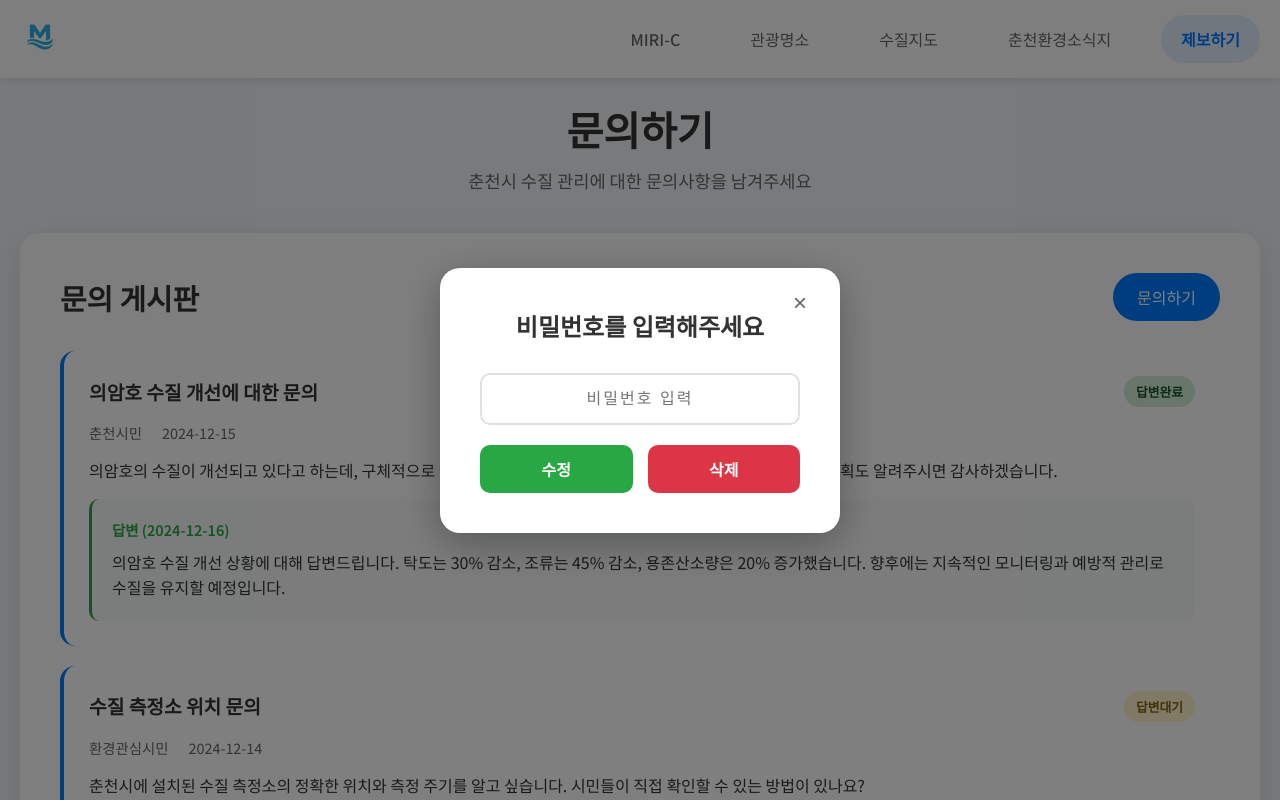
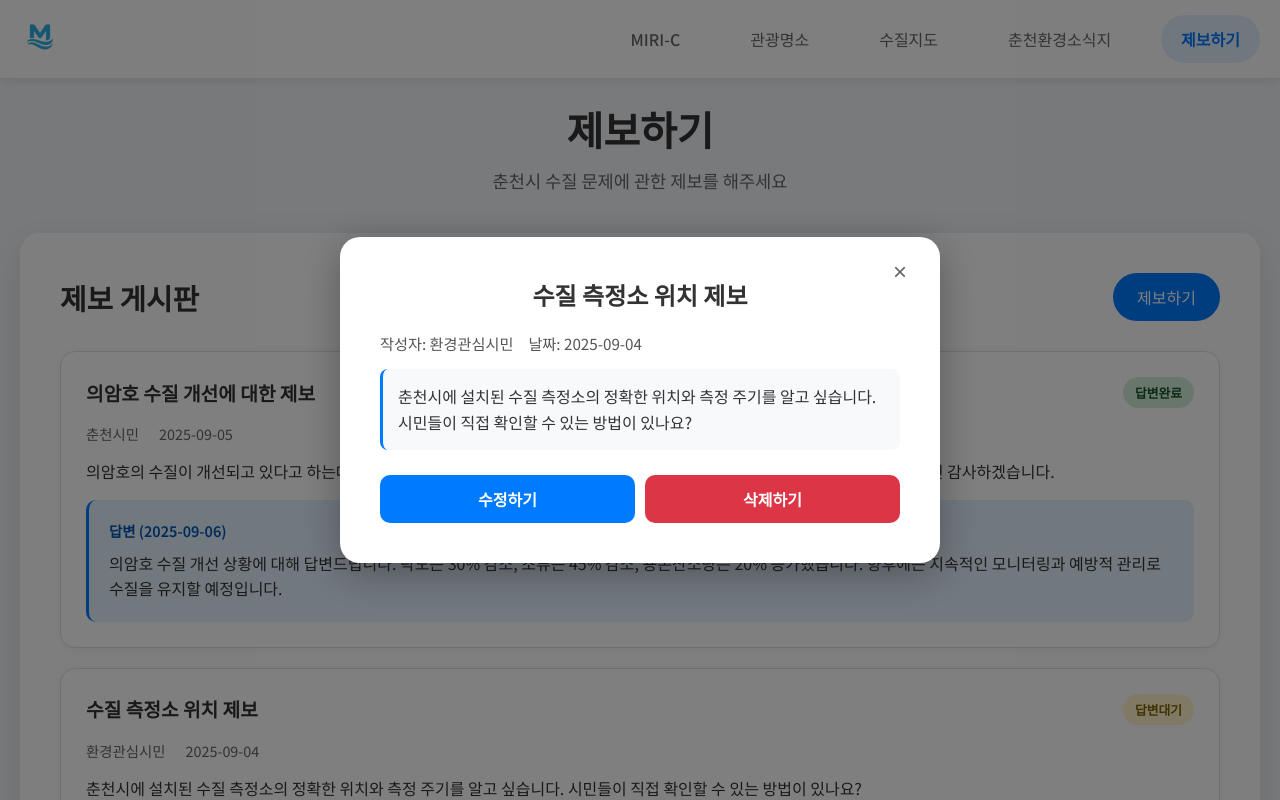
Before and after one commit to byeol01/Chuncheon, a React (Create React App) app: page /contact in a window 1280 px wide. Both pictures are taken after a click on the element 640 px from the left and 752 px from the top of the page. Shown: the top 800 px of the page. Built offline with nearby package versions, Linux system fonts and the light colour scheme.

Commit message:
제보하기 수정

```diff
--- a/src/pages/ContactPage.tsx
+++ b/src/pages/ContactPage.tsx
@@ -1,7 +1,7 @@
 import React, { useState } from 'react';
 import styled from 'styled-components';
 
-// 문의글 타입 정의
+// 제보글 타입 정의
 interface ContactPost {
   id: number;
   title: string;
@@ -10,6 +10,7 @@ interface ContactPost {
   date: string;
   status: 'pending' | 'answered' | 'closed';
   password: string;
+  reportImage?: string; // 제보사진 필드 추가
   answer?: string;
   answerDate?: string;
 }
@@ -86,17 +87,18 @@ const BoardHeader = styled.div`
 
 const PostList = styled.div`
   .post-item {
-    background: rgba(255, 255, 255, 0.7);
+    background: rgba(255, 255, 255, 0.9);
     border-radius: 15px;
     padding: 25px;
     margin-bottom: 20px;
-    border-left: 4px solid #007bff;
+    border: 1px solid #e0e0e0; /* 테두리 추가 */
+    box-shadow: 0 2px 10px rgba(0, 0, 0, 0.05); /* 그림자 추가 */
     transition: all 0.3s ease;
     cursor: pointer;
 
     &:hover {
-      transform: translateY(-2px);
-      box-shadow: 0 4px 20px rgba(0, 0, 0, 0.1);
+      transform: translateY(-3px);
+      box-shadow: 0 6px 20px rgba(0, 0, 0, 0.1);
     }
 
     .post-header {
@@ -157,15 +159,15 @@ const PostList = styled.div`
     }
 
     .post-answer {
-      background: #f8f9fa;
+      background: #E4F1FE; /* 관리자 답변 박스 배경색 수정 */
       border-radius: 10px;
       padding: 20px;
       margin-top: 15px;
-      border-left: 3px solid #28a745;
+      border-left: 3px solid #007bff; /* 답변 박스 왼쪽 테두리 색상도 #007bff 계열로 변경 */
 
       .answer-header {
         font-weight: 600;
-        color: #28a745;
+        color: #0056b3; /* 답변 헤더 텍스트 색상 변경 */
         margin-bottom: 10px;
         font-size: 0.9rem;
       }
@@ -178,7 +180,18 @@ const PostList = styled.div`
   }
 `;
 
-// 문의하기 모달 스타일
+const ReportImageThumbnail = styled.img`
+  max-width: 150px; // 썸네일 최대 너비
+  max-height: 100px; // 썸네일 최대 높이
+  object-fit: contain;
+  border-radius: 5px;
+  margin-top: 10px;
+  margin-bottom: 10px; /* 이미지와 내용 사이 간격 추가 */
+  border: 1px solid #e0e0e0; /* 이미지 테두리 추가 */
+  display: block;
+`;
+
+// 제보하기 모달 스타일
 const ContactModal = styled.div<{ $isOpen: boolean }>`
   position: fixed;
   top: 0;
@@ -232,6 +245,79 @@ const ModalContent = styled.div`
       background: #f0f0f0;
     }
   }
+`;
+
+// 제보 상세 모달 스타일
+const ReportDetailModalContainer = styled(ContactModal)``; // ContactModal의 스타일 재사용
+
+const ReportDetailContent = styled(ModalContent)`
+  h3 {
+    margin-bottom: 20px;
+  }
+  .detail-meta {
+    font-size: 0.95rem;
+    color: #555;
+    margin-bottom: 15px;
+    span {
+      margin-right: 15px;
+    }
+  }
+  .detail-content {
+    background: #f8f9fa;
+    border-left: 3px solid #007bff;
+    padding: 15px;
+    border-radius: 8px;
+    line-height: 1.6;
+    color: #333;
+    margin-top: 15px;
+    margin-bottom: 25px;
+  }
+  .detail-action-buttons {
+    display: flex;
+    gap: 10px;
+    margin-top: 20px;
+    button {
+      flex: 1;
+      padding: 12px;
+      border-radius: 10px;
+      font-size: 1rem;
+      font-weight: 600;
+      cursor: pointer;
+      transition: all 0.3s ease;
+      &.edit-btn {
+        background: #007bff;
+        color: white;
+        border: none;
+        &:hover {
+          background: #0056b3;
+        }
+      }
+      &.delete-btn {
+        background: #dc3545;
+        color: white;
+        border: none;
+        &:hover {
+          background: #c82333;
+        }
+      }
+    }
+  }
+`;
+
+const ImagePreview = styled.img`
+  max-width: 100%;
+  max-height: 300px; // 상세 보기 및 업로드 미리보기 이미지 최대 높이
+  object-fit: contain;
+  border-radius: 5px;
+  margin-top: 15px;
+  margin-bottom: 15px;
+  display: block;
+`;
+
+const UploadMessage = styled.p`
+  font-size: 0.9rem;
+  color: #28a745;
+  margin-top: 5px;
 `;
 
 // 비밀번호 입력 모달 스타일
@@ -537,37 +623,43 @@ const ContactPage: React.FC = () => {
   const [isContactModalOpen, setIsContactModalOpen] = useState(false);
   const [isPasswordModalOpen, setIsPasswordModalOpen] = useState(false);
   const [isEditModalOpen, setIsEditModalOpen] = useState(false);
+  const [isReportDetailModalOpen, setIsReportDetailModalOpen] = useState(false); // 제보 상세 모달 상태
   const [selectedPost, setSelectedPost] = useState<ContactPost | null>(null);
   const [password, setPassword] = useState('');
+  const [imageUploadMessage, setImageUploadMessage] = useState(''); // 이미지 업로드 메시지 상태
+
   const [contactPosts, setContactPosts] = useState<ContactPost[]>([
     {
       id: 1,
-      title: "의암호 수질 개선에 대한 문의",
+      title: "의암호 수질 개선에 대한 제보",
       content: "의암호의 수질이 개선되고 있다고 하는데, 구체적으로 어떤 지표가 개선되었는지 궁금합니다. 또한 향후 수질 관리 계획도 알려주시면 감사하겠습니다.",
       author: "춘천시민",
-      date: "2024-12-15",
+      date: "2025-09-05", // 날짜 수정
       status: "answered",
       password: "1234",
+      reportImage: "", // 제보사진 플레이스홀더
       answer: "의암호 수질 개선 상황에 대해 답변드립니다. 탁도는 30% 감소, 조류는 45% 감소, 용존산소량은 20% 증가했습니다. 향후에는 지속적인 모니터링과 예방적 관리로 수질을 유지할 예정입니다.",
-      answerDate: "2024-12-16"
+      answerDate: "2025-09-06"
     },
     {
       id: 2,
-      title: "수질 측정소 위치 문의",
+      title: "수질 측정소 위치 제보",
       content: "춘천시에 설치된 수질 측정소의 정확한 위치와 측정 주기를 알고 싶습니다. 시민들이 직접 확인할 수 있는 방법이 있나요?",
       author: "환경관심시민",
-      date: "2024-12-14",
+      date: "2025-09-04", // 날짜 수정
       status: "pending",
-      password: "5678"
+      password: "5678",
+      reportImage: "", // 제보사진 플레이스홀더
     },
     {
       id: 3,
       title: "조류 경고 시스템 개선 제안",
       content: "현재 조류 경고 시스템이 있지만, 더 정확하고 빠른 알림이 필요합니다. 스마트폰 앱을 통한 실시간 알림 서비스 도입을 제안합니다.",
       author: "수질전문가",
-      date: "2024-12-13",
+      date: "2025-09-03", // 날짜 수정
       status: "closed",
-      password: "9999"
+      password: "9999",
+      reportImage: "", // 제보사진 플레이스홀더
     }
   ]);
 
@@ -575,13 +667,15 @@ const ContactPage: React.FC = () => {
     title: '',
     content: '',
     author: '',
-    password: ''
+    password: '',
+    reportImage: '', // 제보사진 상태 추가
   });
 
   const [editContact, setEditContact] = useState({
     title: '',
     content: '',
-    author: ''
+    author: '',
+    reportImage: '', // 제보사진 상태 추가
   });
 
   const toggleDarkMode = () => {
@@ -590,16 +684,18 @@ const ContactPage: React.FC = () => {
 
   const handleNewContact = () => {
     setIsContactModalOpen(true);
+    setImageUploadMessage(''); // 모달 열릴 때 메시지 초기화
   };
 
   const handleCloseContactModal = () => {
     setIsContactModalOpen(false);
-    setNewContact({ title: '', content: '', author: '', password: '' });
+    setNewContact({ title: '', content: '', author: '', password: '', reportImage: '' });
+    setImageUploadMessage(''); // 모달 닫을 때 메시지 초기화
   };
 
   const handleSubmitContact = () => {
     if (!newContact.title.trim() || !newContact.content.trim() || !newContact.author.trim() || !newContact.password.trim()) {
-      alert('모든 필드를 입력해주세요.');
+      alert('모든 필수 필드를 입력해주세요.');
       return;
     }
 
@@ -608,20 +704,25 @@ const ContactPage: React.FC = () => {
       title: newContact.title,
       content: newContact.content,
       author: newContact.author,
-      date: new Date().toISOString().split('T')[0],
+      date: "2025-09-05", // 현재 날짜 대신 고정 날짜로 변경
       status: 'pending',
-      password: newContact.password
+      password: newContact.password,
+      reportImage: newContact.reportImage // 제보사진 포함
     };
 
     setContactPosts([newPost, ...contactPosts]);
     handleCloseContactModal();
-    alert('문의글이 성공적으로 등록되었습니다.');
+    alert('제보글이 성공적으로 등록되었습니다.'); // 메시지 변경
   };
 
   const handlePostClick = (post: ContactPost) => {
     setSelectedPost(post);
-    setIsPasswordModalOpen(true);
-    setPassword('');
+    setIsReportDetailModalOpen(true); // 상세 보기 모달 열기
+  };
+
+  const handleCloseReportDetailModal = () => {
+    setIsReportDetailModalOpen(false);
+    setSelectedPost(null);
   };
 
   const handleClosePasswordModal = () => {
@@ -630,13 +731,17 @@ const ContactPage: React.FC = () => {
     setPassword('');
   };
 
-  const handlePasswordSubmit = () => {
+  const handlePasswordSubmit = (action: 'edit' | 'delete') => {
     if (!selectedPost) return;
 
     if (password === selectedPost.password) {
-      // 비밀번호가 맞으면 수정/삭제 모달 표시
       setIsPasswordModalOpen(false);
       setPassword('');
+      if (action === 'edit') {
+        handleEdit();
+      } else if (action === 'delete') {
+        handleDelete();
+      }
     } else {
       alert('비밀번호가 일치하지 않습니다.');
       setPassword('');
@@ -649,33 +754,36 @@ const ContactPage: React.FC = () => {
     setEditContact({
       title: selectedPost.title,
       content: selectedPost.content,
-      author: selectedPost.author
+      author: selectedPost.author,
+      reportImage: selectedPost.reportImage || '', // 제보사진 포함
     });
     setIsEditModalOpen(true);
+    setImageUploadMessage(''); // 모달 열릴 때 메시지 초기화
   };
 
   const handleDelete = () => {
     if (!selectedPost) return;
 
-    if (window.confirm('정말로 이 문의글을 삭제하시겠습니까?')) {
+    if (window.confirm('정말로 이 제보글을 삭제하시겠습니까?')) { // 메시지 변경
       setContactPosts(contactPosts.filter(post => post.id !== selectedPost.id));
       setIsPasswordModalOpen(false);
       setSelectedPost(null);
-      alert('문의글이 삭제되었습니다.');
+      alert('제보글이 삭제되었습니다.'); // 메시지 변경
     }
   };
 
   const handleCloseEditModal = () => {
     setIsEditModalOpen(false);
     setSelectedPost(null);
-    setEditContact({ title: '', content: '', author: '' });
+    setEditContact({ title: '', content: '', author: '', reportImage: '' });
+    setImageUploadMessage(''); // 모달 닫을 때 메시지 초기화
   };
 
   const handleSubmitEdit = () => {
     if (!selectedPost) return;
 
     if (!editContact.title.trim() || !editContact.content.trim() || !editContact.author.trim()) {
-      alert('모든 필드를 입력해주세요.');
+      alert('모든 필수 필드를 입력해주세요.');
       return;
     }
 
@@ -686,7 +794,7 @@ const ContactPage: React.FC = () => {
     ));
 
     handleCloseEditModal();
-    alert('문의글이 수정되었습니다.');
+    alert('제보글이 수정되었습니다.'); // 메시지 변경
   };
 
   const getStatusText = (status: string) => {
@@ -704,15 +812,15 @@ const ContactPage: React.FC = () => {
         {/* CommonHeader 제거 */}
 
         <PageHeader>
-          <h1>문의하기</h1>
-          <p>춘천시 수질 관리에 대한 문의사항을 남겨주세요</p>
+          <h1>제보하기</h1> {/* 제목 변경 */}
+          <p>춘천시 수질 문제에 관한 제보를 해주세요</p> {/* 안내 문구 변경 */}
         </PageHeader>
 
         <ContactBoard>
           <BoardHeader>
-            <h2> 문의 게시판</h2>
+            <h2> 제보 게시판</h2> {/* 제목 변경 */}
             <button className="new-contact-btn" onClick={handleNewContact}>
-              문의하기
+              제보하기 {/* 버튼 텍스트 변경 */}
             </button>
           </BoardHeader>
 
@@ -739,6 +847,12 @@ const ContactPage: React.FC = () => {
                   </span>
                 </div>
 
+                {post.reportImage && (
+                  <div className="post-image">
+                    <ReportImageThumbnail src={post.reportImage} alt="제보 사진" />
+                  </div>
+                )}
+
                 <div className="post-content">
                   {post.content}
                 </div>
@@ -759,7 +873,7 @@ const ContactPage: React.FC = () => {
         </ContactBoard>
       </ContentWrapper>
 
-      {/* 문의하기 모달 */}
+      {/* 새로운 제보하기 모달 */}
       <ContactModal $isOpen={isContactModalOpen}>
         <ModalContent>
           <button
@@ -768,14 +882,14 @@ const ContactPage: React.FC = () => {
           >
             ×
           </button>
-          <h3> 새로운 문의하기</h3>
+          <h3> 새로운 제보하기</h3> {/* 제목 변경 */}
 
           <FormGroup>
             <label htmlFor="title">제목 *</label>
             <input
               id="title"
               type="text"
-              placeholder="문의 제목을 입력하세요"
+              placeholder="제보 제목을 입력하세요"
               value={newContact.title}
               onChange={(e) => setNewContact({...newContact, title: e.target.value})}
             />
@@ -804,20 +918,84 @@ const ContactPage: React.FC = () => {
           </FormGroup>
 
           <FormGroup>
-            <label htmlFor="content">문의 내용 *</label>
+            <label htmlFor="reportImage">제보 사진</label> {/* 별표 제거 */}
+            <input
+              id="reportImage"
+              type="file"
+              accept="image/*"
+              onChange={(e) => {
+                if (e.target.files && e.target.files[0]) {
+                  const reader = new FileReader();
+                  reader.onload = (event) => {
+                    setNewContact({...newContact, reportImage: event.target?.result as string});
+                    setImageUploadMessage('이미지가 첨부되었습니다.');
+                  };
+                  reader.readAsDataURL(e.target.files[0]);
+                } else {
+                  setNewContact({...newContact, reportImage: ''});
+                  setImageUploadMessage('');
+                }
+              }}
+            />
+            {imageUploadMessage && <UploadMessage>{imageUploadMessage}</UploadMessage>}
+          </FormGroup>
+
+          <FormGroup>
+            <label htmlFor="content">제보 내용 *</label> {/* 라벨 변경 */}
             <textarea
               id="content"
-              placeholder="문의하실 내용을 자세히 입력해주세요"
+              placeholder="제보하실 내용을 자세히 입력해주세요"
               value={newContact.content}
               onChange={(e) => setNewContact({...newContact, content: e.target.value})}
             />
           </FormGroup>
 
           <SubmitButton onClick={handleSubmitContact}>
-            문의하기
+            제보하기 {/* 버튼 텍스트 변경 */}
           </SubmitButton>
         </ModalContent>
       </ContactModal>
+
+      {/* 제보 상세 모달 */}
+      <ReportDetailModalContainer $isOpen={isReportDetailModalOpen}>
+        <ReportDetailContent>
+          <button
+            className="close-btn"
+            onClick={handleCloseReportDetailModal}
+          >
+            ×
+          </button>
+          {selectedPost && (
+            <>
+              <h3>{selectedPost.title}</h3>
+              <div className="detail-meta">
+                <span>작성자: {selectedPost.author}</span>
+                <span>날짜: {selectedPost.date}</span>
+              </div>
+              {selectedPost.reportImage && (
+                <ImagePreview src={selectedPost.reportImage} alt="제보 사진" />
+              )}
+              <div className="detail-content">
+                {selectedPost.content}
+              </div>
+              <div className="detail-action-buttons">
+                <button className="edit-btn" onClick={() => {
+                  setIsReportDetailModalOpen(false);
+                  setIsPasswordModalOpen(true);
+                }}>
+                   수정하기
+                </button>
+                <button className="delete-btn" onClick={() => {
+                  setIsReportDetailModalOpen(false);
+                  setIsPasswordModalOpen(true);
+                }}>
+                   삭제하기
+                </button>
+              </div>
+            </>
+          )}
+        </ReportDetailContent>
+      </ReportDetailModalContainer>
 
       {/* 비밀번호 입력 모달 */}
       <PasswordModal $isOpen={isPasswordModalOpen}>
@@ -836,15 +1014,15 @@ const ContactPage: React.FC = () => {
             placeholder="비밀번호 입력"
             value={password}
             onChange={(e) => setPassword(e.target.value)}
-            onKeyPress={(e) => e.key === 'Enter' && handlePasswordSubmit()}
+            onKeyPress={(e) => e.key === 'Enter' && handlePasswordSubmit(selectedPost?.id === selectedPost?.id ? 'edit' : 'delete')}
           />
 
           <div className="action-buttons">
-            <button className="edit-btn" onClick={handleEdit}>
-               수정
+            <button className="edit-btn" onClick={() => handlePasswordSubmit('edit')}>
+               확인
             </button>
-            <button className="delete-btn" onClick={handleDelete}>
-               삭제
+            <button className="delete-btn" onClick={() => handlePasswordSubmit('delete')}>
+               취소
             </button>
           </div>
         </PasswordModalContent>
@@ -859,14 +1037,14 @@ const ContactPage: React.FC = () => {
           >
             ×
           </button>
-          <h3> 문의글 수정</h3>
+          <h3> 제보글 수정</h3> {/* 제목 변경 */}
 
           <FormGroup>
             <label htmlFor="edit-title">제목 *</label>
             <input
               id="edit-title"
               type="text"
-              placeholder="문의 제목을 입력하세요"
+              placeholder="제보 제목을 입력하세요"
               value={editContact.title}
               onChange={(e) => setEditContact({...editContact, title: e.target.value})}
             />
@@ -884,10 +1062,33 @@ const ContactPage: React.FC = () => {
           </FormGroup>
 
           <FormGroup>
-            <label htmlFor="edit-content">문의 내용 *</label>
+            <label htmlFor="edit-reportImage">제보 사진</label> {/* 별표 제거 */}
+            <input
+              id="edit-reportImage"
+              type="file"
+              accept="image/*"
+              onChange={(e) => {
+                if (e.target.files && e.target.files[0]) {
+                  const reader = new FileReader();
+                  reader.onload = (event) => {
+                    setEditContact({...editContact, reportImage: event.target?.result as string});
+                    setImageUploadMessage('이미지가 첨부되었습니다.');
+                  };
+                  reader.readAsDataURL(e.target.files[0]);
+                } else {
+                  setEditContact({...editContact, reportImage: ''});
+                  setImageUploadMessage('');
+                }
+              }}
+            />
+            {imageUploadMessage && <UploadMessage>{imageUploadMessage}</UploadMessage>}
+          </FormGroup>
+
+          <FormGroup>
+            <label htmlFor="edit-content">제보 내용 *</label> {/* 라벨 변경 */}
             <textarea
               id="edit-content"
-              placeholder="문의하실 내용을 자세히 입력해주세요"
+              placeholder="제보하실 내용을 자세히 입력해주세요"
               value={editContact.content}
               onChange={(e) => setEditContact({...editContact, content: e.target.value})}
             />
@@ -899,7 +1100,7 @@ const ContactPage: React.FC = () => {
         </EditModalContent>
       </EditModal>
 
-      {/* 설정 모달 */}
+      {/* 설정 모달 (기존 유지) */}
       <SettingsModal $isOpen={isSettingsOpen}>
         <SettingsContent>
           <button
--- a/src/pages/NewsPage.tsx
+++ b/src/pages/NewsPage.tsx
@@ -17,6 +17,7 @@ const ContentWrapper = styled.div`
 const PageHeader = styled.div`
   text-align: center;
   margin-bottom: 40px;
+  margin-top: 20px;
 
   h1 {
     font-size: 2.5rem;
--- a/src/pages/WaterQualityMapPage.tsx
+++ b/src/pages/WaterQualityMapPage.tsx
@@ -169,7 +169,6 @@ const PageContainer = styled.div`
 const MapPanel = styled.div`
   flex: 2; /* 지도 공간을 더 넓게 */
   border-right: 1px solid #ccc;
-  padding: 20px;
   display: flex;
   flex-direction: column;
   align-items: center;
@@ -178,7 +177,7 @@ const MapPanel = styled.div`
 
 const ListPanel = styled.div`
   flex: 1; /* 목록 공간 */
-  padding: 20px;
+  padding-left: 20px;
   display: flex; /* Flexbox 컨테이너로 변경 */
   flex-direction: column; /* 세로 방향 정렬 */
   gap: 10px; /* 목록 항목 간 간격 */
```
